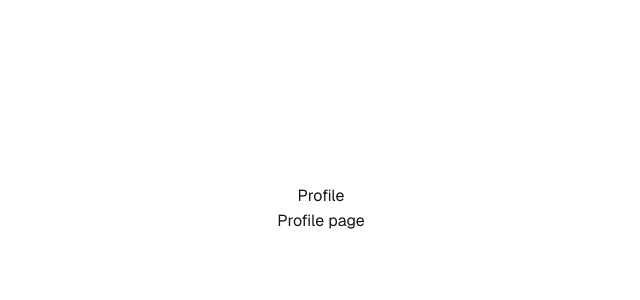
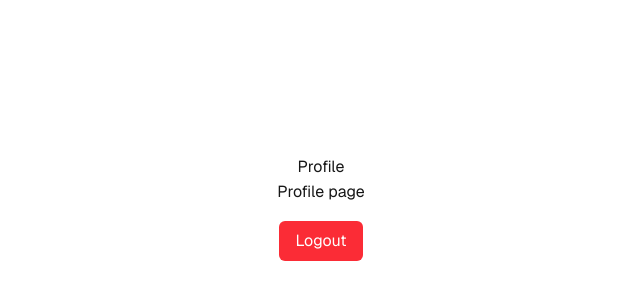
Before and after one commit to itssoumodip/auth-nextjs, a Next.js app: page /profile in a window 1280 px wide. Shown: the part 192-492 px from the top of the page, without its empty margins (319-959 px from the left). Built offline with nearby package versions, Linux system fonts and the light colour scheme.

Commit message:
Implement logout functionality in ProfilePage with error handling and user feedback

```diff
--- a/src/app/profile/page.tsx
+++ b/src/app/profile/page.tsx
@@ -1,9 +1,35 @@
+"use client";
+import axios from "axios";
+import Link from "next/link";
+import React from "react";
+import { useRouter } from "next/navigation";
+import toast from "react-hot-toast";
+
 export default function ProfilePage() {
+  const router = useRouter();
+
+  const logout = async () => {
+    try {
+      const response = await axios.get("/api/users/logout");
+      console.log("Logout success", response.data)
+      toast.success("Logout successful, redirecting to login page");
+      router.push('/login')
+    } catch (error) {
+      console.error("Error logging out", error);
+      toast.error("Error logging out, please try again later");
+    }
+  }
   return (
     <div className="flex flex-col items-center justify-center min-h-screen py-2 font-[family-name:var(--font-geist-sans)]">
       <h1>Profile</h1>
       <hr />
       <p>Profile page</p>
+      <hr />
+      <button
+        onClick={logout}
+        className="bg-red-500 mt-4 text-white px-4 py-2 rounded-md hover:bg-red-600 transition duration-200 ease-in-out">
+        Logout
+      </button>
     </div>
   );
 }
```
